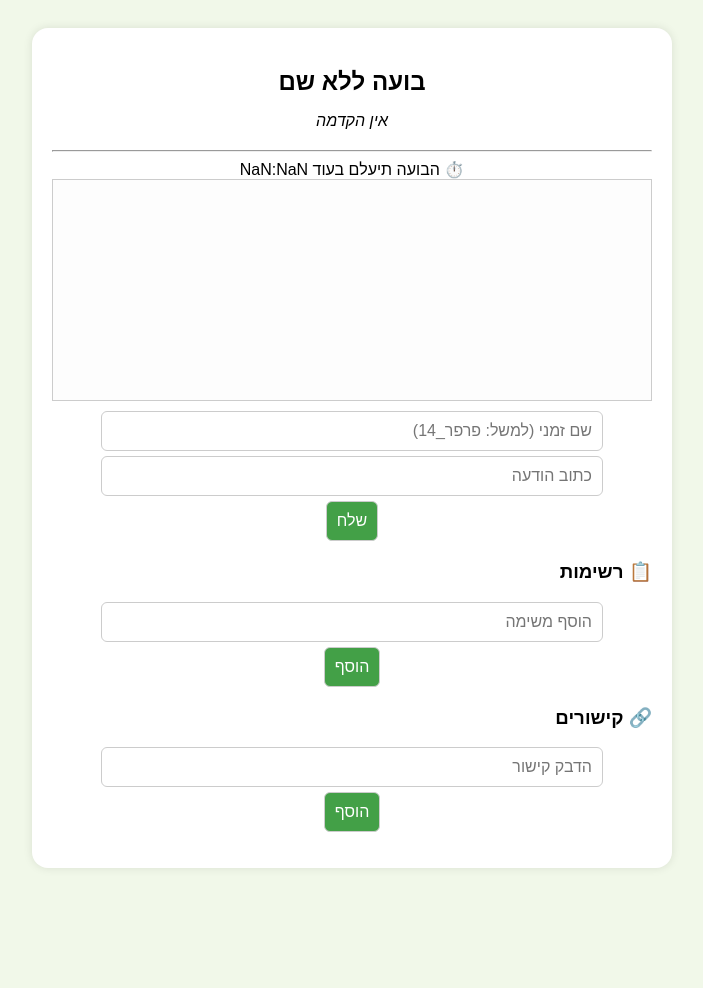
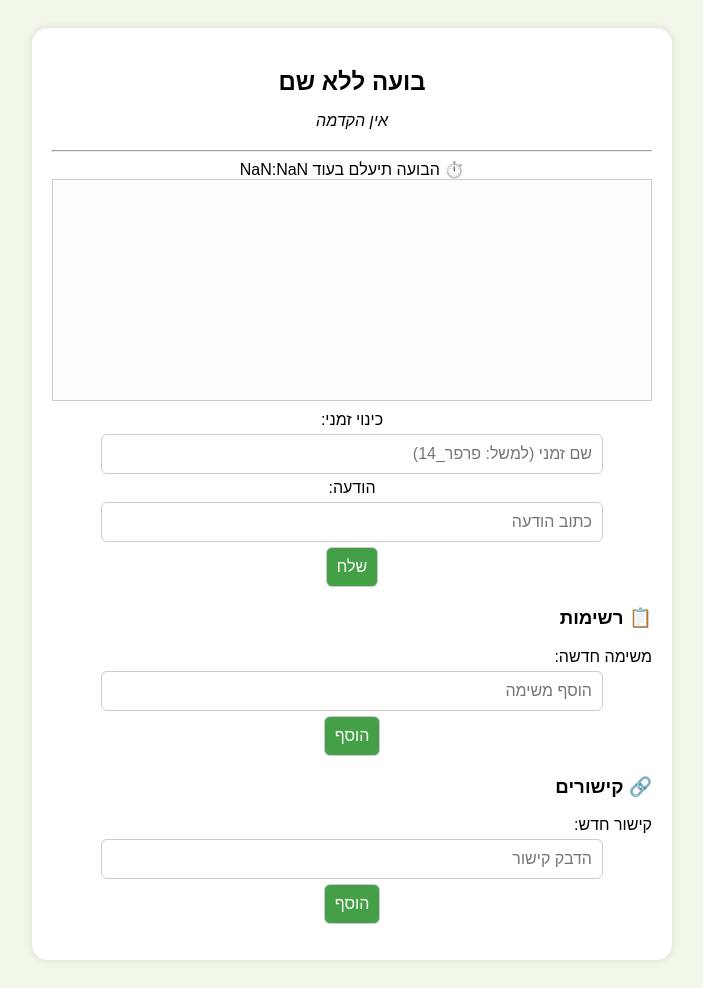
Before and after one commit to chelmerebe/bubbles-github-site, a plain HTML site: page bubble.html in a window 1280 px wide. Shown: the whole page, without its empty margins (288-991 px from the left). Before the commit the page ends 896 px from the top, so only its background shows below. Drawn offline with Linux system fonts and the light colour scheme.

Commit message:
Add files via upload
SDE

```diff
--- a/bubble.html
+++ b/bubble.html
@@ -25,12 +25,17 @@
     <div id="timer"></div>
 
     <div id="chat"></div>
+
+    <label for="nickname">כינוי זמני:</label>
     <input type="text" id="nickname" placeholder="שם זמני (למשל: פרפר_14)">
+
+    <label for="messageInput">הודעה:</label>
     <input type="text" id="messageInput" placeholder="כתוב הודעה">
     <button onclick="sendMessage()">שלח</button>
 
     <div id="tasks">
       <h3>📋 רשימות</h3>
+      <label for="taskInput">משימה חדשה:</label>
       <input type="text" id="taskInput" placeholder="הוסף משימה">
       <button onclick="addTask()">הוסף</button>
       <ul id="taskList"></ul>
@@ -38,6 +43,7 @@
 
     <div id="links">
       <h3>🔗 קישורים</h3>
+      <label for="linkInput">קישור חדש:</label>
       <input type="text" id="linkInput" placeholder="הדבק קישור">
       <button onclick="addLink()">הוסף</button>
       <ul id="linkList"></ul>
```
